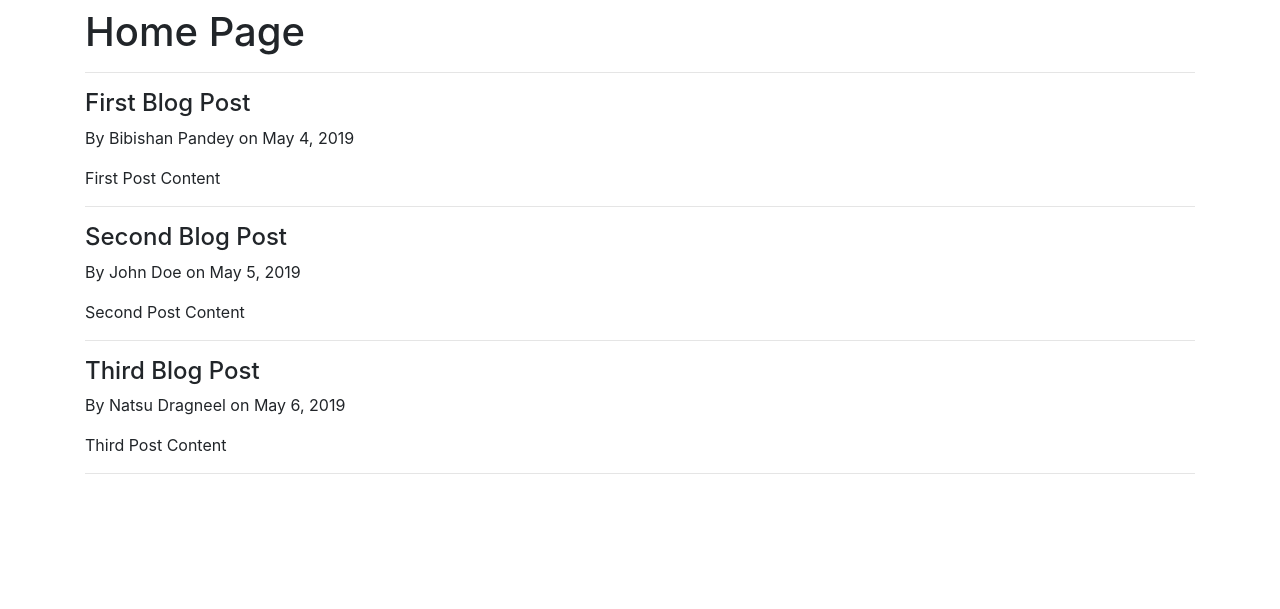
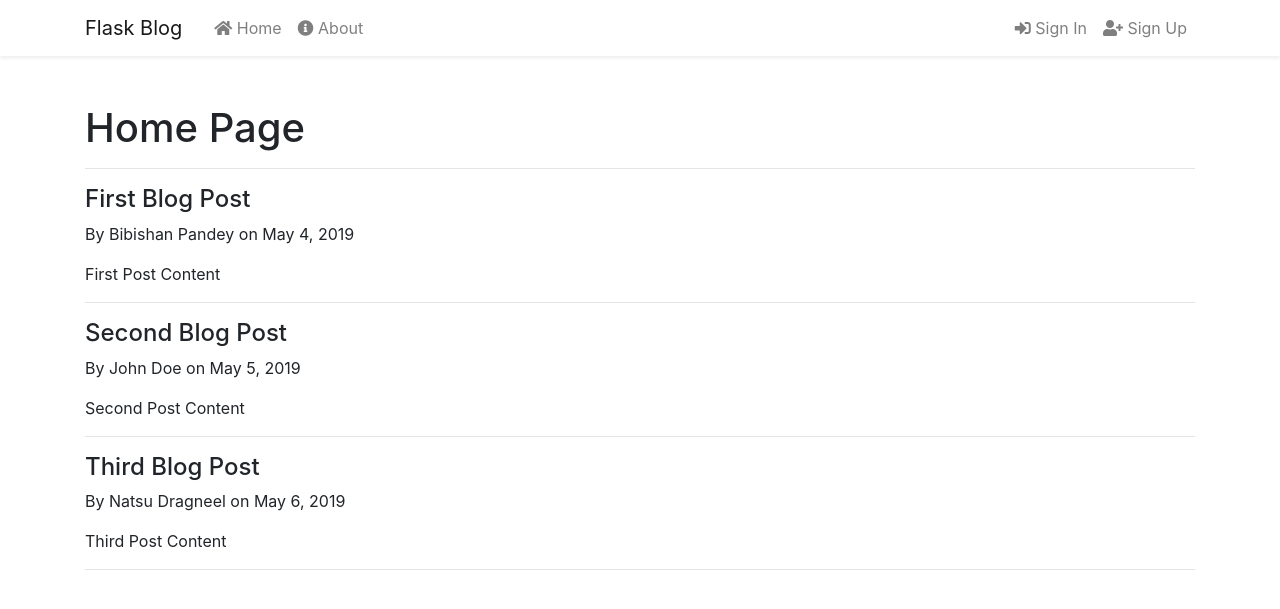
Before and after one commit to bibishan-pandey/flask_blog, a Flask app: page / in a window 1280 px wide. Shown: the top 609 px of the page. Run offline with Flask 2, Linux system fonts and the light colour scheme; some libraries are stand-ins or nearby versions.

Commit message:
navigation bar

```diff
--- a/templates/layout.html
+++ b/templates/layout.html
@@ -10,8 +10,41 @@
     <title>Flask Blog</title>
     {% endif %}
     <link rel="stylesheet" href="https://stackpath.bootstrapcdn.com/bootstrap/4.3.1/css/bootstrap.min.css" integrity="sha384-ggOyR0iXCbMQv3Xipma34MD+dH/1fQ784/j6cY/iJTQUOhcWr7x9JvoRxT2MZw1T" crossorigin="anonymous">
+    <link rel="stylesheet" href="https://use.fontawesome.com/releases/v5.8.2/css/all.css" integrity="sha384-oS3vJWv+0UjzBfQzYUhtDYW+Pj2yciDJxpsK1OYPAYjqT085Qq/1cq5FLXAZQ7Ay" crossorigin="anonymous">
 </head>
 <body>
+    <header class="shadow-sm mb-5 bg-white">
+        <nav class="navbar navbar-expand-lg navbar-light bg-white">
+            <div class="container">
+                <a class="navbar-brand mr-4" href="/">Flask Blog</a>
+                <button class="navbar-toggler" type="button" data-toggle="collapse" data-target="#navbarSupportedContent"
+                aria-controls="navbarSupportedContent" aria-expanded="false" aria-label="Toggle navigation">
+                <span class="navbar-toggler-icon"></span>
+                </button>
+                <div class="collapse navbar-collapse justify-content-end" id="navbarSupportedContent">
+                    <!-- left navigation side -->
+                    <ul class="navbar-nav mr-auto">
+                        <li class="nav-item">
+                            <a class="nav-link" href="/"><i class="fas fa-home"></i> Home</a>
+                        </li>
+                        <li class="nav-item">
+                            <a class="nav-link" href="/about"><i class="fas fa-info-circle"></i> About</a>
+                        </li>
+                    </ul>
+                    <!-- right navigation side -->
+                    <ul class="navbar-nav">
+                        <li class="nav-item">
+                            <a class="nav-link" href="/signin"><i class="fas fa-sign-in-alt"></i> Sign In</a>
+                        </li>
+                        <li class="nav-item">
+                            <a class="nav-link" href="/signup"><i class="fas fa-user-plus"></i> Sign Up</a>
+                        </li>
+                    </ul>
+                </div>
+            </div>
+        </nav>
+    </header>
+
     <div class="container">
         {% block content %}
         {% endblock %}
```
